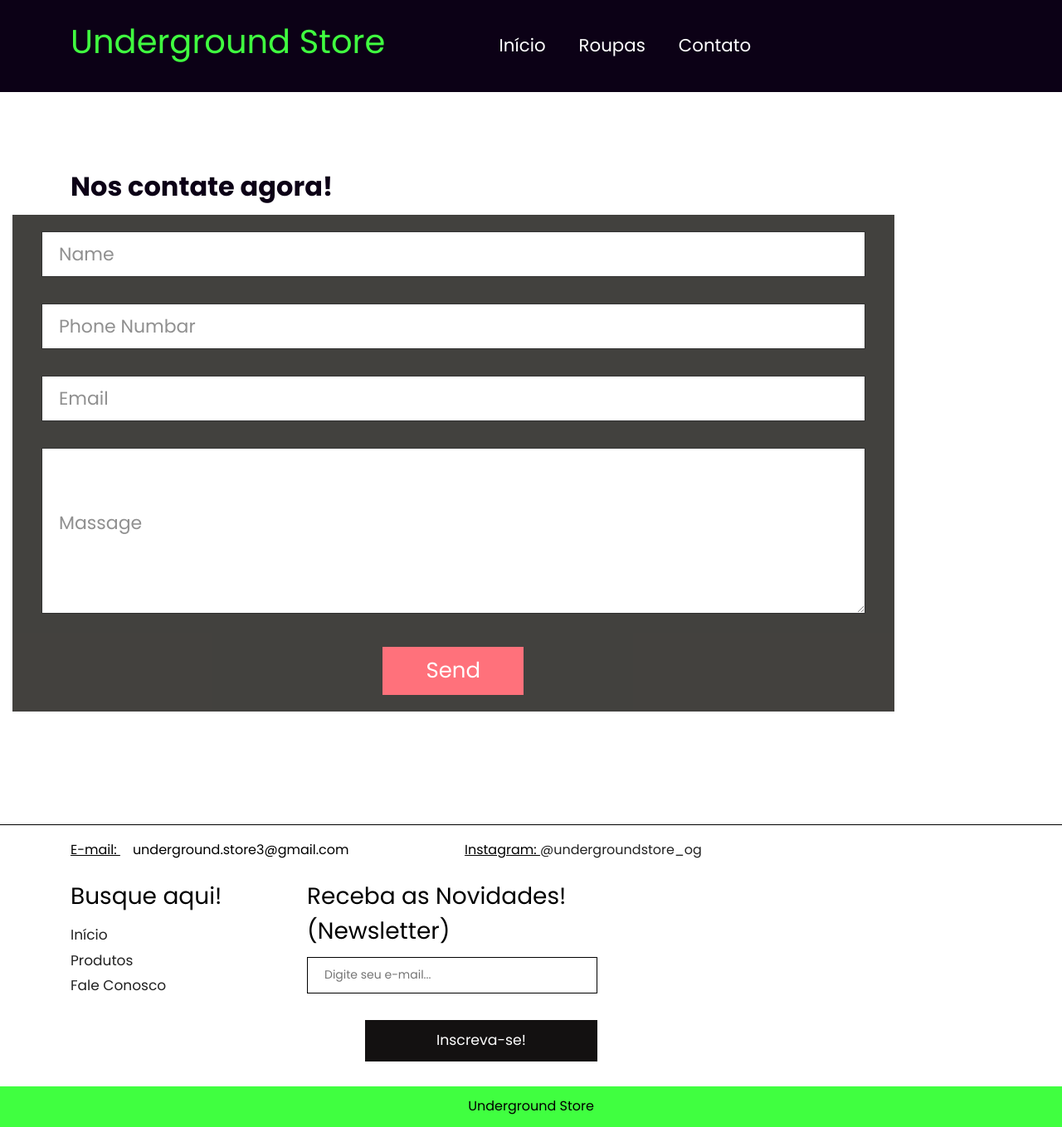
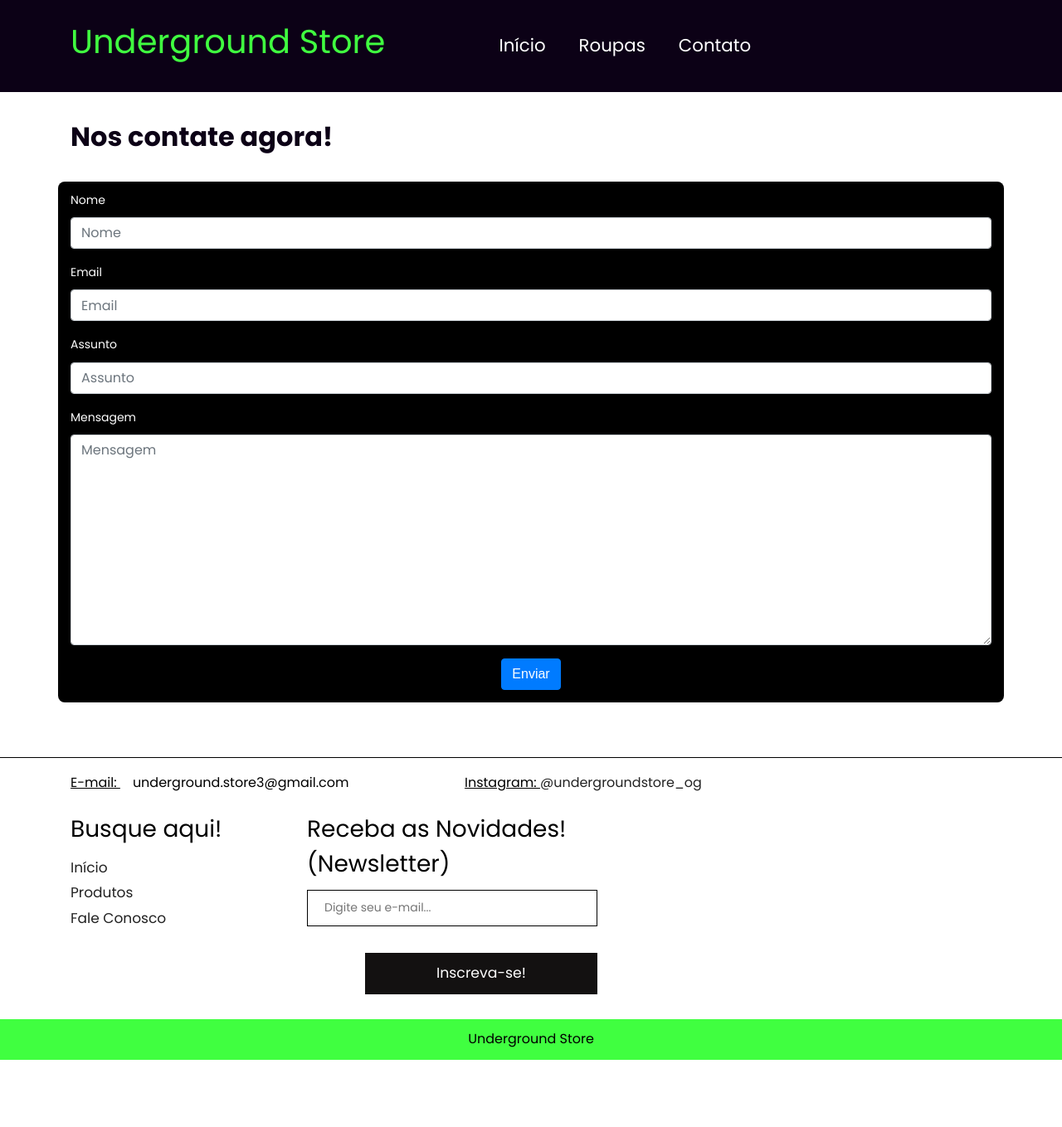
Before and after one commit to GustavoAV2/E-commerce, a Django app: page /about in a window 1280 px wide. Shown: the whole page at 83% size. After the commit the page ends 1278 px from the top, so only its background shows below. Run offline with Django 3.2, Linux system fonts and the light colour scheme; some libraries are stand-ins or nearby versions.

Commit message:
Adding form of the Contact

```diff
--- /dev/null
+++ b/core/forms.py
@@ -0,0 +1,8 @@
+from django import forms
+
+
+class ContactForm(forms.Form):
+    name = forms.CharField(label='Nome', max_length=100)
+    email = forms.EmailField(label='Email', max_length=100)
+    subject = forms.CharField(label='Assunto', max_length=120)
+    message = forms.CharField(label='Mensagem', widget=forms.Textarea())
--- a/core/static/css/style.css
+++ b/core/static/css/style.css
@@ -207,8 +207,8 @@ button {
 }
 
 .layout_padding {
-     padding-top: 90px;
-     padding-bottom: 90px;
+     padding-top: 20px;
+     padding-bottom: 20px;
 }
 
 .header_section{
@@ -374,6 +374,7 @@ body{
 
 .collection_section{ width: 100%; float: left; padding-bottom: 0px; }
 .new_text{
+    margin-top: 30px;
 	width: 100%;
 	float: left;
 	font-size: 24pt;
@@ -507,6 +508,14 @@ body{
 .carousel{
     width:100%;
     height:50px;
+}
+
+.background-black{
+    background-color:black;
+    border-radius: 8px;
+    padding-top: 10px;
+    padding-bottom: 10px;
+    color: white;
 }
 
 .collection_text{
@@ -689,6 +698,7 @@ body{
     width: 100%;
     margin: 0 auto;
     text-align: center;
+    font-family: arial;
 }
 .main_bt {
     background: #ff4e5b;
--- a/core/templates/contact.html
+++ b/core/templates/contact.html
@@ -1,4 +1,5 @@
 {% load static %}
+{% load bootstrap4 %}
 <!DOCTYPE html>
 <html lang="pt-br">
 <head>
@@ -10,6 +11,7 @@
     <meta name="viewport" content="initial-scale=1, maximum-scale=1">
     <!-- site metas -->
     <title>Contato</title>
+    {% bootstrap_css %}
     <meta name="keywords" content="">
     <meta name="description" content="">
     <meta name="author" content="">
@@ -20,7 +22,7 @@
     <!-- Responsive-->
     <link rel="stylesheet" href="{% static 'css/responsive.css' %}">
     <!-- fevicon -->
-      <link rel="icon" href="{% static 'images/fevicon.png' %}" type="image/gif" />
+    <link rel="icon" href="{% static 'images/fevicon.png' %}" type="image/gif"/>
     <!-- Scrollbar Custom CSS -->
     <link rel="stylesheet" href="{% static 'css/jquery.mCustomScrollbar.min.css' %}">
     <!-- Tweaks for older IEs-->
@@ -28,7 +30,8 @@
     <!-- owl stylesheets -->
     <link rel="stylesheet" href="{% static 'css/owl.carousel.min.css' %}">
     <link rel="stylesheet" href="{% static 'css/owl.theme.default.min.css' %}">
-      <link rel="stylesheet" href="https://cdnjs.cloudflare.com/ajax/libs/fancybox/2.1.5/jquery.fancybox.min.css" media="screen">
+    <link rel="stylesheet" href="https://cdnjs.cloudflare.com/ajax/libs/fancybox/2.1.5/jquery.fancybox.min.css"
+          media="screen">
     <!--[if lt IE 9]>
     <script src="https://oss.maxcdn.com/html5shiv/3.7.3/html5shiv.min.js"></script>
     <script src="https://oss.maxcdn.com/respond/1.4.2/respond.min.js"></script><![endif]-->
@@ -44,7 +47,9 @@
             </div>
             <div class="col-sm-6">
                 <nav class="navbar navbar-expand-lg navbar-light bg-light">
-                        <button class="navbar-toggler" type="button" data-toggle="collapse" data-target="#navbarNavAltMarkup" aria-controls="navbarNavAltMarkup" aria-expanded="false" aria-label="Toggle navigation">
+                    <button class="navbar-toggler" type="button" data-toggle="collapse"
+                            data-target="#navbarNavAltMarkup" aria-controls="navbarNavAltMarkup" aria-expanded="false"
+                            aria-label="Toggle navigation">
                         <span class="navbar-toggler-icon"></span>
                     </button>
                     <div class="collapse navbar-collapse" id="navbarNavAltMarkup">
@@ -60,36 +65,27 @@
     </div>
 </div>
 <!-- contact section start -->
-    <div class="layout_padding contact_section">
 <div class="container">
     <h1 class="new_text"><strong>Nos contate agora!</strong></h1>
 </div>
-    	<div class="container-fluid ram">
-			<div class="email_box">
-				<div class="input_main">
-				   <div class="container">
-					  <form>
-						<div class="form-group">
-						  <input type="text" class="email-bt" placeholder="Name" name="Name">
+<div class="layout_padding contact_section">
+    <div class="container background-black">
+
+        <form action="{% url 'about' %}" method="post" class="form" autocomplete="off">
+            {% csrf_token %}
+            {% bootstrap_form form %}
+
+            {% buttons %}
+             <div class="send_btn">
+                <button type="submit" class="btn btn-primary">Enviar</button>
              </div>
-						<div class="form-group">
-						  <input type="text" class="email-bt" placeholder="Phone Numbar" name="Name">
+            {% endbuttons %}
+        </form>
+        <div class="container" style="margin-top:5px; text-align:center;">
+            {% bootstrap_messages %}
         </div>
-						<div class="form-group">
-						  <input type="text" class="email-bt" placeholder="Email" name="Email">
     </div>
 
-						<div class="form-group">
-							<textarea class="massage-bt" placeholder="Massage" rows="5" id="comment" name="Massage"></textarea>
-						</div>
-					  </form>
-				   </div>
-				   <div class="send_btn">
-					<button class="main_bt">Send</button>
-				   </div>
-				</div>
-    		</div>
-    	</div>
 </div>
 <!-- contact section end -->
 
@@ -111,7 +107,7 @@
                     <div class="footer-logo">
                         <span class="info_text">Instagram: </span>
                         <!--							<img style="font-size=10px;" src="{% static 'images/logo-instagram-png-fundo-transparente4.png' %}">-->
-								<a class="link" target="_blank"  href="https://www.instagram.com/undergroundstore_og/">@undergroundstore_og</a>
+                        <a class="link" target="_blank" href="https://www.instagram.com/undergroundstore_og/">@undergroundstore_og</a>
                     </div>
                 </div>
                 <div class="col-sm-2"></div>
@@ -143,6 +139,7 @@
 </div>
 <!-- section footer end -->
 <div class="copyright">Underground Store</div>
+{% bootstrap_javascript jquery='full' %}
 
 
 <!-- Javascript files-->
@@ -188,6 +185,7 @@ $('#myCarousel').carousel({
                 $(this).off("touchmove");
             });
         });
+
 </script>
 </body>
 </html>
--- a/core/views.py
+++ b/core/views.py
@@ -1,8 +1,10 @@
 from django.shortcuts import render
-from core.models import Product
 from django.shortcuts import get_object_or_404
 from django.http import HttpResponse
 from django.template import loader
+from django.contrib import messages
+from core.models import Product
+from .forms import ContactForm
 
 
 def index(request):
@@ -44,7 +46,28 @@ def product(request, product_id: int):
 
 
 def about(request):
-    return render(request, "contact.html")
+    form = ContactForm(request.POST or None)
+    if str(request.method) == "POST":
+        if form.is_valid():
+            name = form.cleaned_data["name"]
+            email = form.cleaned_data["email"]
+            subject = form.cleaned_data["subject"]
+            message = form.cleaned_data["message"]
+
+            print(name)
+            print(email)
+            print(subject)
+            print(message)
+
+            messages.success(request, "E-mail enviado com sucesso!")
+            form = ContactForm()
+        else:
+            messages.error(request, "Erro ao enviar email! Tente novamente mais tarde...")
+
+    context = {
+        "form": form
+    }
+    return render(request, "contact.html", context)
 
 
 def error404(request, exception):
--- a/ecommerce/settings.py
+++ b/ecommerce/settings.py
@@ -26,7 +26,8 @@ SECRET_KEY = 'django-insecure-a8*c0@5vpxfzq8p))t5qwc4ol9u(qs=i^lxr2$qy6t@os=3w5m
 # SECURITY WARNING: don't run with debug turned on in production!
 DEBUG = True
 
-ALLOWED_HOSTS = ["undergroundstore-app.herokuapp.com"]
+# ALLOWED_HOSTS = ["undergroundstore-app.herokuapp.com"]
+ALLOWED_HOSTS = ["*"]
 
 
 # Application definition
```
Also changed, not shown: 1 other file. Lines whose indentation alone changed are shown as unchanged.
